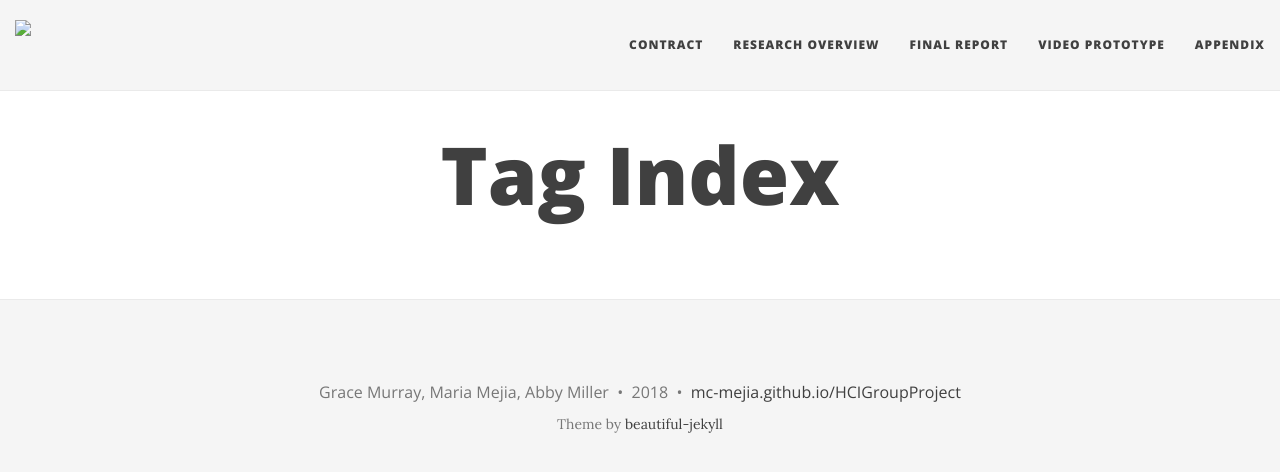
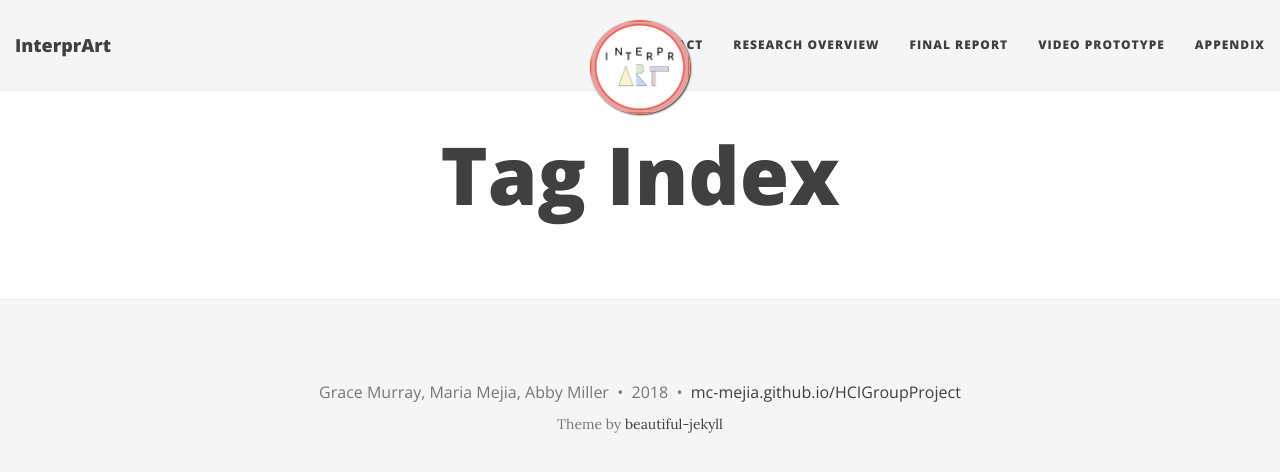
Before and after one commit to mc-mejia/HCIGroupProject, a Jekyll site: the page built from tags.html, in a window 1280 px wide. Shown: the top 472 px of the page. Built offline with Jekyll 4.4.1, drawn with Linux system fonts in a browser that asks for light colours; nearby versions of some CDN libraries.

Commit message:
Update _config.yml

```diff
--- a/_config.yml
+++ b/_config.yml
@@ -29,11 +29,11 @@ navbar-links:
   Video Prototype: "video"
   Appendix: "appendix"
 
-# avatar: "/img/avatar-icon.png"
+avatar: "/img/avatar-icon.png"
 
 # If you want to have an image logo in the top-left corner instead of the title text,
 # then specify the following parameter
-title-img: "/HCIGroupProject/gh-pages/img/logo.png"
+# title-img: "/HCIGroupProject/gh-pages/img/logo.png"
 
 # --- Background colour/image options --- #
 
```
